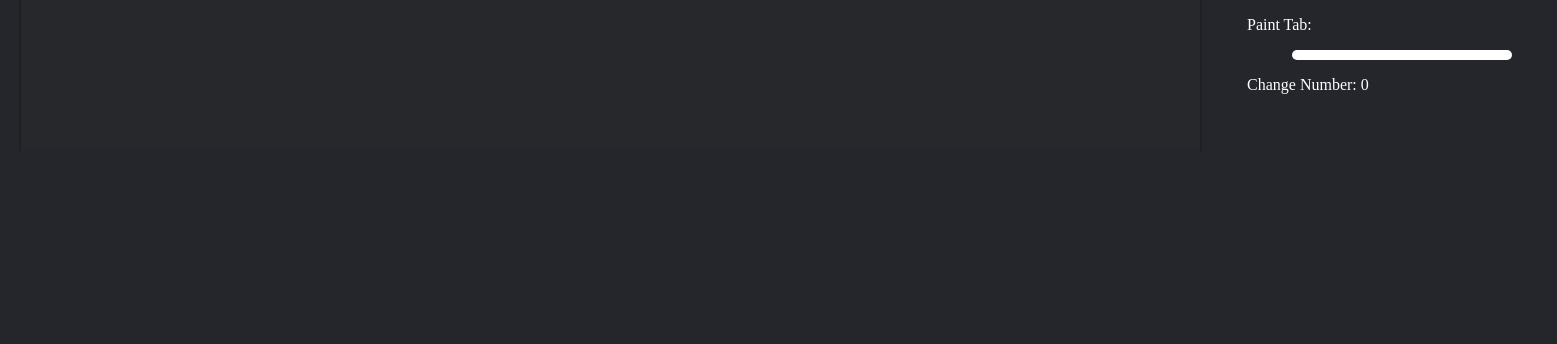
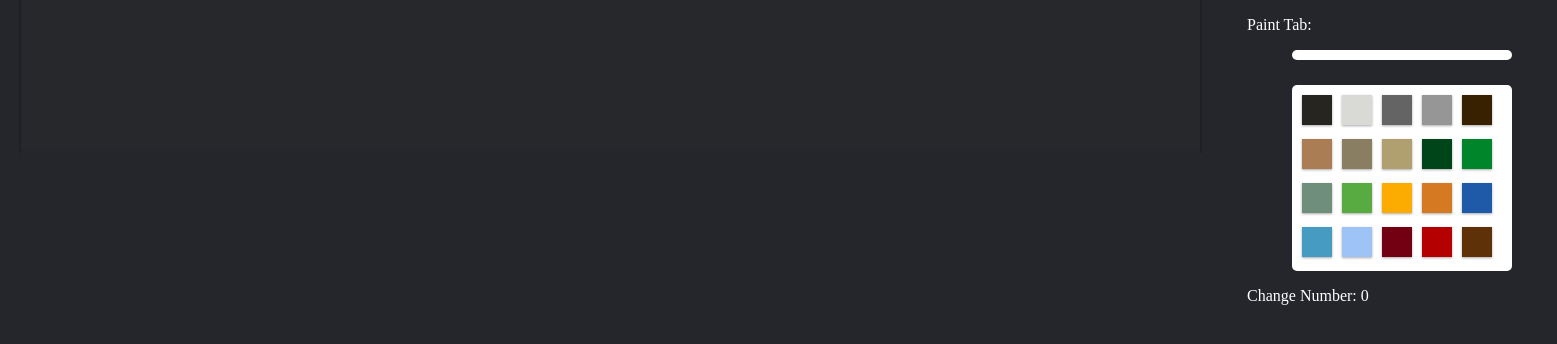
Before and after one commit to RohanVDeshpande/Lego-Mosaic-Generator, an Electron app: page index.html in a window 1600 px wide. Both pictures are taken after a click on the picture 31 px from the left and 126 px from the top of the page. Shown: the full height of the page, 43-1600 px from the left. Drawn offline with nearby package versions, Linux system fonts and the light colour scheme; no server answers.

Commit message:
Generate Lego Color Palette

```diff
--- a/ChangeColors.js
+++ b/ChangeColors.js
@@ -2,3 +2,9 @@ $(document).on('click', '.usedColor', function () {
 	$('.selectedColor').removeClass('selectedColor');
 	$(this).addClass('selectedColor');
 });
+$(document).ready(function(){
+	var colors = [[39, 37, 31],[217, 217, 214],[100, 100, 100], [150, 150, 150], [55, 33, 0], [170, 125, 85], [137, 125, 98], [176, 160, 111], [0, 69, 26], [0, 133, 43], [112, 142, 124], [88, 171, 65], [252, 172, 0], [214, 121, 35], [30, 90, 168], [70, 155, 195], [157, 195, 247], [114, 0, 18], [180, 0, 0], [95, 49, 9]];
+	$.each(colors, function(index, value){
+		$('#colorPalette').append("<li class='colorPalElm' style='background-color:rgb("+value+")'></li>");
+	});
+})
--- a/index.html
+++ b/index.html
@@ -42,6 +42,7 @@
 			<div id="paint" class="inactive">
 				<p>Paint Tab:</p>
 				<ul id="allColors"></ul>
+				<ul id="colorPalette"></ul>
 			</div>
 			<p>Change Number: <span id="iterator">0</span></p>
 			<ul id="img-history"></ul>
--- a/main.css
+++ b/main.css
@@ -85,3 +85,21 @@ canvas{
 .selectedColor{
 	border: 4px solid red;
 }
+#colorPalette{
+	list-style-type: none;
+	background: white;
+    padding: 5px;
+    width: 210px;
+    border-radius: 5px;
+    font-size: 12px;
+    margin:auto;
+    margin-top: 25px;
+}
+.colorPalElm{
+	width: 20px;
+	height: 20px;
+	margin:5px;
+    padding: 5px;
+    box-shadow: 0 1px 3px rgba(0,0,0,0.12), 0 1px 2px rgba(0,0,0,0.24);
+    display: inline-block;
+}
```
